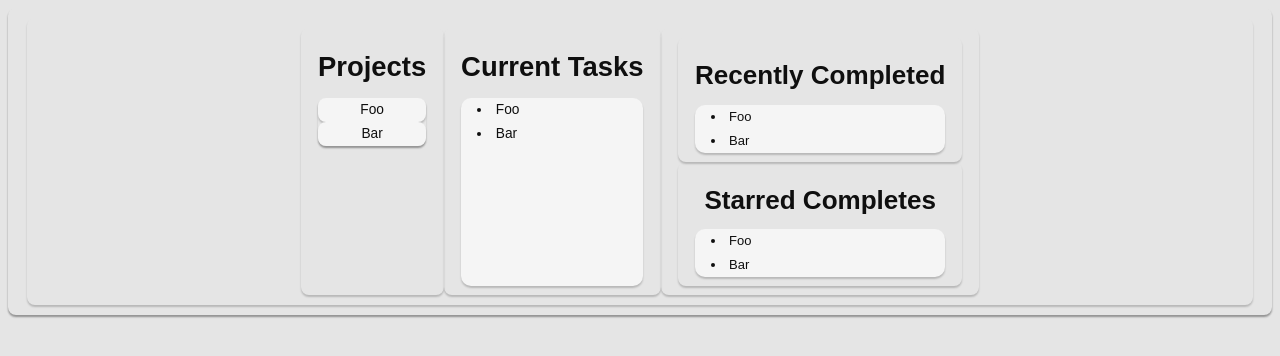
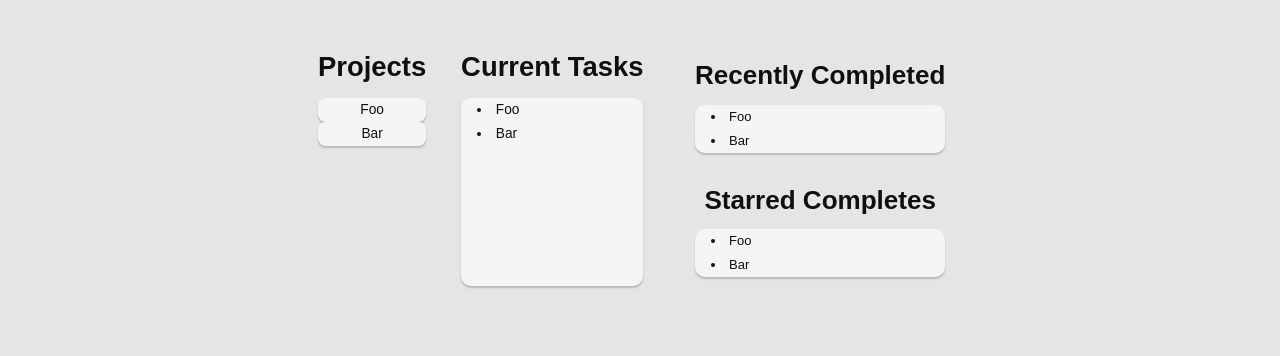
Before and after one commit to npetrangelo/task-tool, a Vue app: page / in a window 1280 px wide. Shown: the top 356 px of the page. Built offline with nearby package versions, Linux system fonts and the light colour scheme.

Commit message:
Get rid of the shadows

```diff
--- a/src/App.vue
+++ b/src/App.vue
@@ -40,6 +40,5 @@ div {
     font-family: Arial, Helvetica, sans-serif;
     color: #0f0f0f;
     transition: border-color 0.25s;
-    box-shadow: 0 2px 2px rgba(0, 0, 0, 0.2);
 }
 </style>
--- a/src/components/Projects.vue
+++ b/src/components/Projects.vue
@@ -7,7 +7,7 @@ const items = ref([{ message: 'Foo' }, { message: 'Bar' }]);
     <div class="col">
         <h1>Projects</h1>
         <div class="col">
-            <div v-for="item in items" class="standout">
+            <div v-for="item in items" class="standout project">
                 {{ item.message }}
             </div>
         </div>
@@ -15,7 +15,7 @@ const items = ref([{ message: 'Foo' }, { message: 'Bar' }]);
 </template>
 
 <style>
-div {
+.project {
     border-radius: 8px;
     box-shadow: 0 2px 2px rgba(0, 0, 0, 0.2);
 }
```
